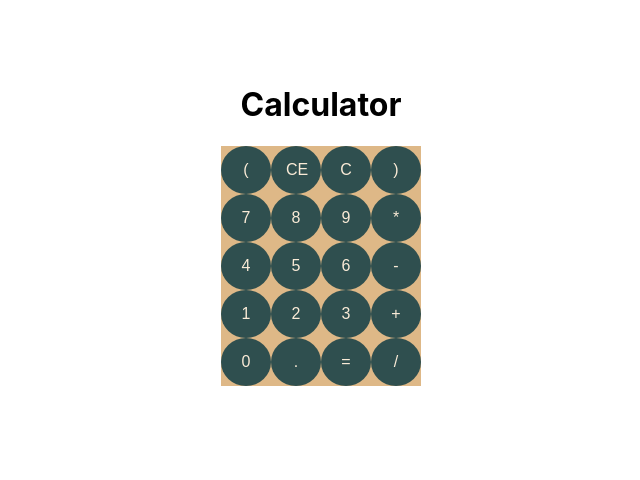
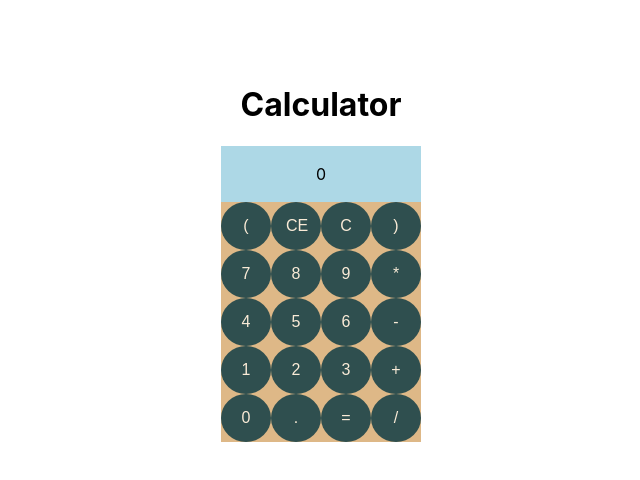
Before and after one commit to Xerith89/react-simple-calc, a React (Create React App) app: page / in a window 1280 px wide. Shown: the top 480 px of the page, without its empty margins (291-931 px from the left). Built offline with nearby package versions, Linux system fonts and the light colour scheme.

Commit message:
styled the result component.

```diff
--- /dev/null
+++ b/src/Components/result-component.css
@@ -0,0 +1,8 @@
+.result {
+    text-align: center;
+    color: black;
+    font-size: 16px;
+    padding: 2px 2px;
+    border-color: black;
+    background-color: lightblue;
+}
--- a/src/Components/result-component.js
+++ b/src/Components/result-component.js
@@ -1,9 +1,14 @@
 import React, {Component} from 'react';
+import "./result-component.css";
 
 class ResultComponent extends Component {
 //Displays the result that it passed from the parent 'App' component
     render() {
         let {result} = this.props;
+        if (result === '')
+        {
+            result = 0;
+        }
         return ( <div className="result">
                  <p>{result}</p>
                  </div>);
```
